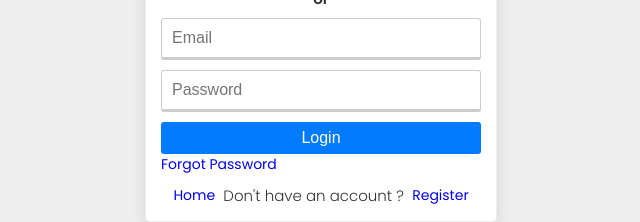
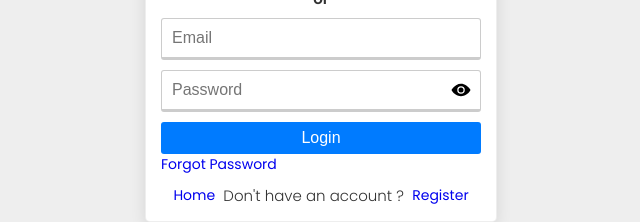
Before and after one commit to Harry8679/Auth_Mern_Ewo_Front, a React (Create React App) app: page /login in a window 1280 px wide. Shown: the part 367-589 px from the top of the page, without its empty margins (319-959 px from the left). Built offline with nearby package versions, Linux system fonts and the light colour scheme; the HTML template or start-up script is replaced by a standard one.

Commit message:
Password Input Component

```diff
--- /dev/null
+++ b/src/components/passwordInput/PasswordInput.js
@@ -0,0 +1,22 @@
+import React, { useState } from 'react';
+import './PasswordInput.scss';
+import { IoEyeOff } from "react-icons/io5";
+import { IoEye } from "react-icons/io5";
+
+const PasswordInput = ({ placeholder, value, onChange, name, onPaste }) => {
+  const [showPassword, setShowPassword] = useState(false);
+
+  const togglePassword = () => {
+    setShowPassword(!showPassword);
+  }
+  return (
+    <div className={showPassword ? 'text': 'password'}>
+        <input type='password' placeholder={placeholder} required name={name} value={value} onChange={onChange} onPaste={onPaste} />
+        <div className="icon" onClick={togglePassword}>
+            {showPassword ? (<IoEyeOff size={20} />) : (<IoEye size={20} />)}
+        </div>
+    </div>
+  )
+}
+
+export default PasswordInput;
--- /dev/null
+++ b/src/components/passwordInput/PasswordInput.scss
@@ -0,0 +1,10 @@
+.password {
+    position: relative;
+
+    .icon {
+      position: absolute;
+      top: 1rem;
+      right: 1rem;
+      cursor: pointer;
+    }
+  }
--- a/src/pages/auth/Login.js
+++ b/src/pages/auth/Login.js
@@ -3,6 +3,7 @@ import styles from "./auth.module.scss";
 import Card from "../../components/card/Card";
 import { BiLogIn } from "react-icons/bi";
 import { Link } from "react-router-dom";
+import PasswordInput from "../../components/passwordInput/PasswordInput";
 
 const Login = () => {
   const [email, setEmail] = useState('');
@@ -27,7 +28,7 @@ const Login = () => {
 
           <form onSubmit={loginUser}>
             <input type='email' placeholder='Email' required name='email' value={email} onChange={handleInputChange} />
-            <input type='password' placeholder='Password' required name='password' value={password} onChange={handleInputChange} />
+            <PasswordInput placeholder='Password' name='password' value={password} onChange={handleInputChange} />
 
             <button className="--btn --btn-primary --btn-block" type="submit">Login</button>
           </form>
```
